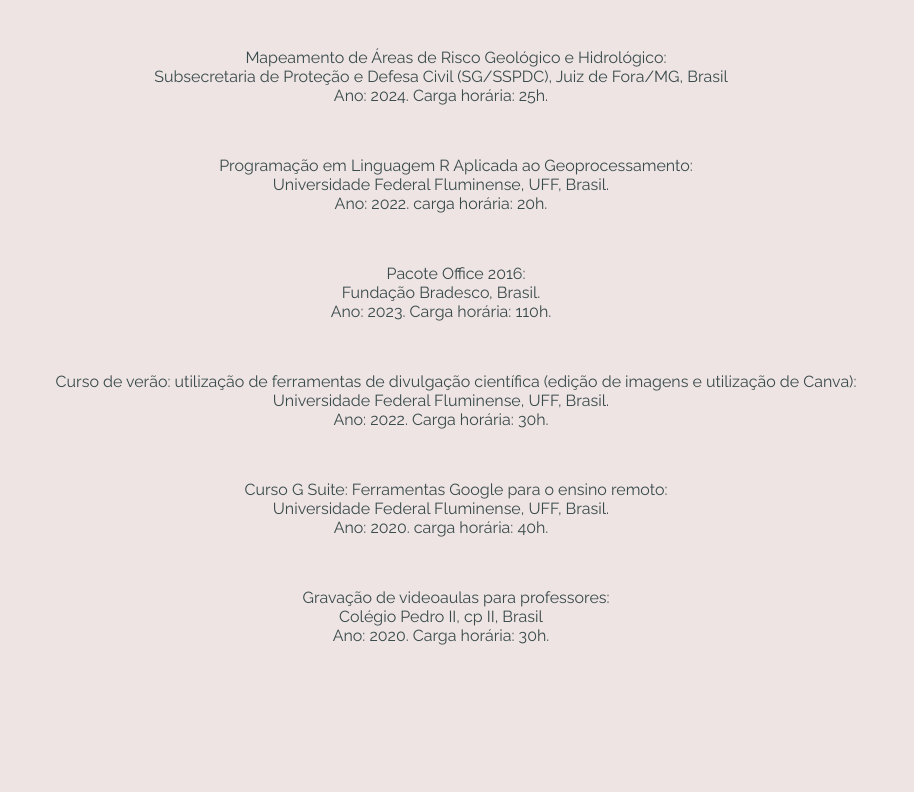
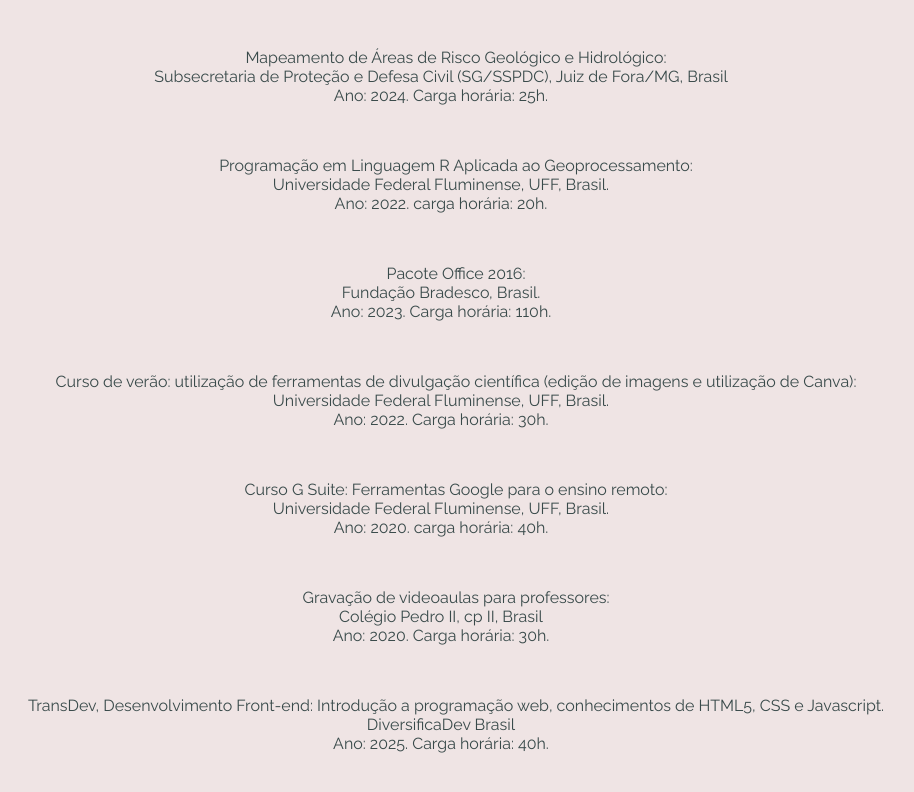
Before and after one commit to petralutterbach/petralutterbach.github.io, a plain HTML site: page curriculo.html in a window 1280 px wide. Shown: the part 1812-2604 px from the top of the page, without its empty margins (199-1113 px from the left). Before the commit the page ends 2508 px from the top, so only its background shows below. Drawn offline with Linux system fonts and the light colour scheme.

Commit message:
Atualização do curículo

```diff
--- a/curriculo.html
+++ b/curriculo.html
@@ -149,6 +149,13 @@
             Ano: 2020. Carga horária: 30h.
         </p>
         <br>
+        <p>TransDev, Desenvolvimento Front-end: Introdução a programação web, conhecimentos de HTML5, CSS e Javascript.
+            <br>
+            DiversificaDev Brasil
+            <br>
+            Ano: 2025. Carga horária: 40h.
+        </p>
+        <br>
         </p>
     </article>
 </body>
```
